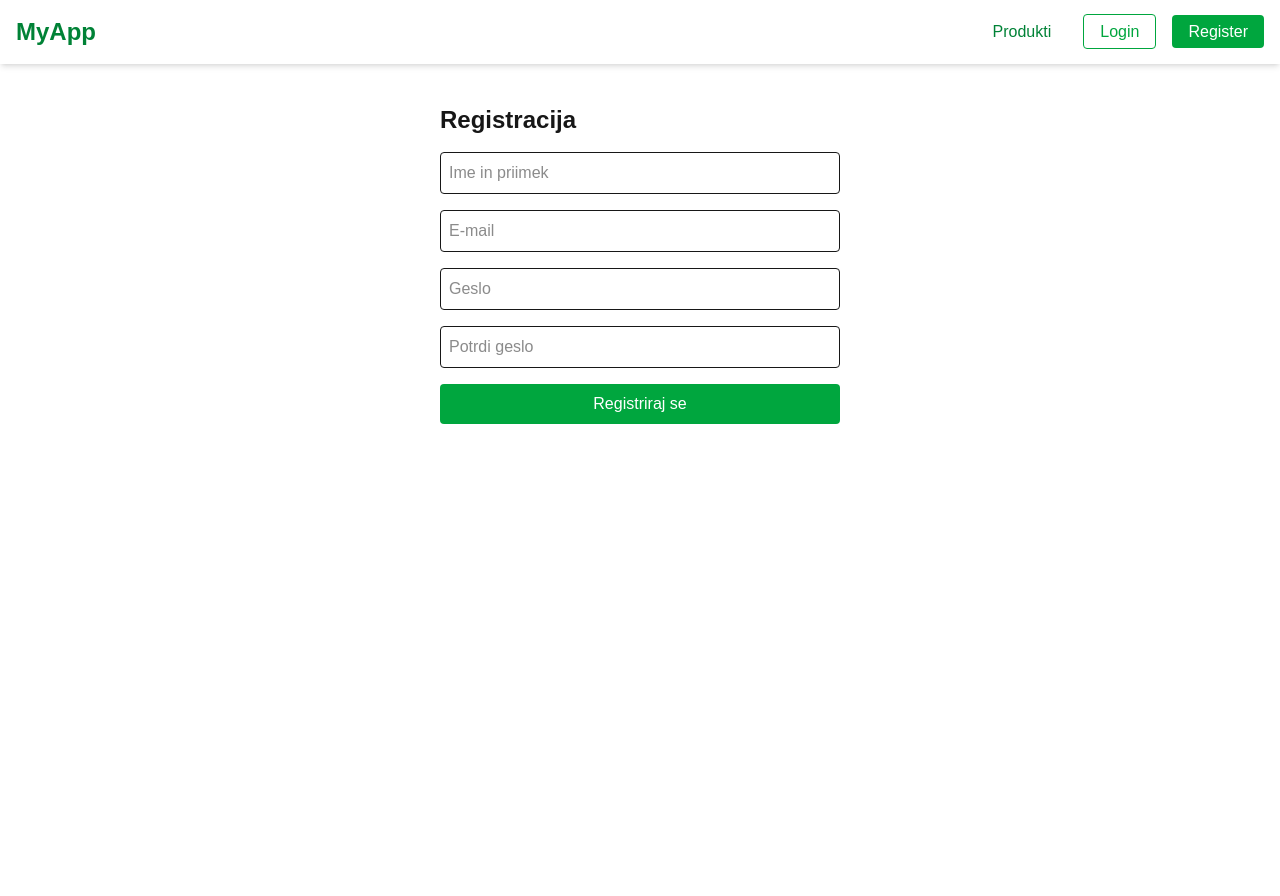
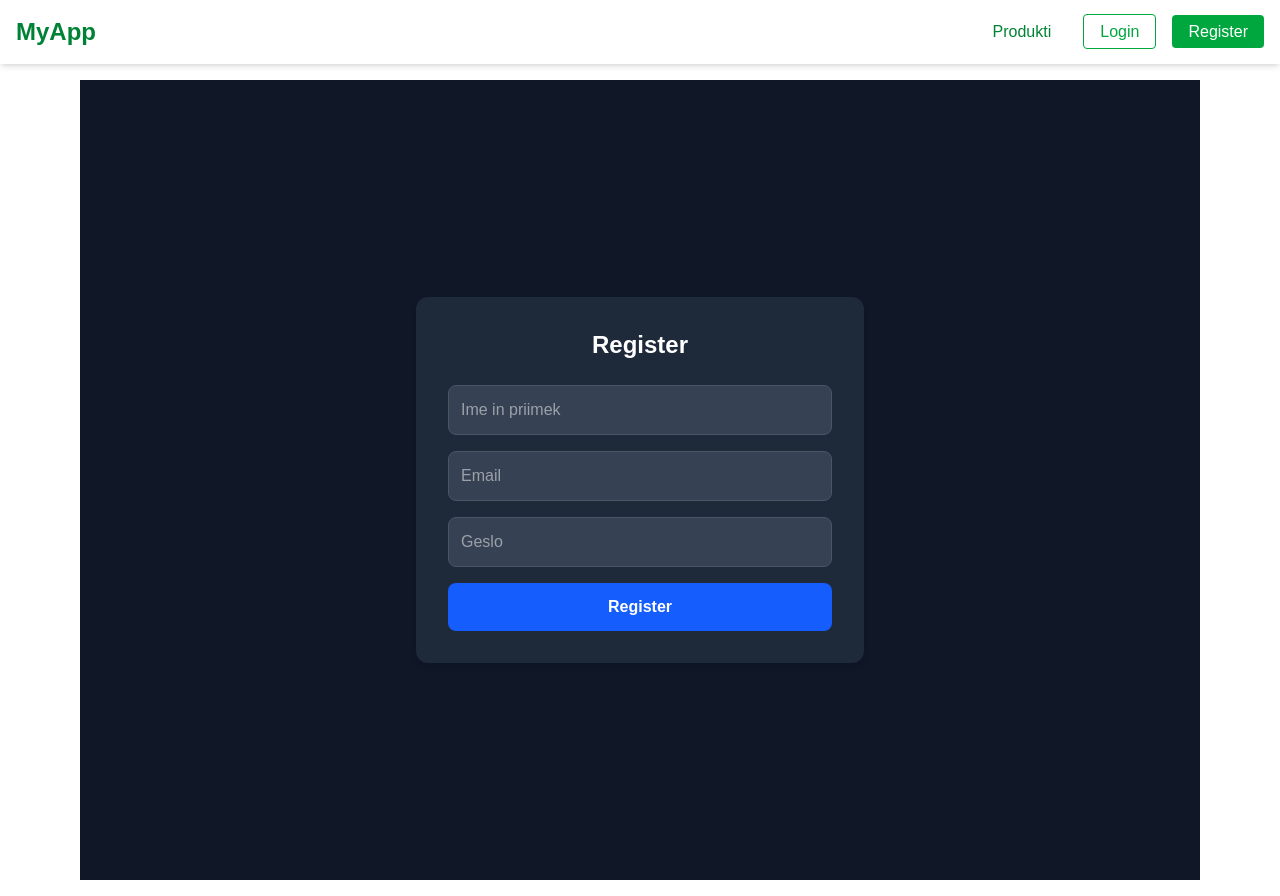
Before and after one commit to TalonBot/LocalLoop, a Next.js app in the folder frontend/: page /register in a window 1280 px wide. Before the commit the page ends 800 px from the top, so only its background shows below. Built offline with nearby package versions, Linux system fonts and the light colour scheme.

Commit message:
Register/Login pages2

```diff
--- a/frontend/src/app/login/page.tsx
+++ b/frontend/src/app/login/page.tsx
@@ -1,54 +1,58 @@
-'use client'; // samo za Next.js App Router
-import { useState } from 'react';
+"use client";
+import { useState } from "react";
+import { useRouter } from "next/navigation";
 
-export default function LoginPage() {
-  const [email, setEmail] = useState('');
-  const [password, setPassword] = useState('');
-  const [error, setError] = useState<string | null>(null);
+export default function Login() {
+  const router = useRouter();
+  const [email, setEmail] = useState("");
+  const [password, setPassword] = useState("");
+  const [error, setError] = useState("");
 
-  const handleLogin = async (e: React.FormEvent) => {
+  const handleLogin = (e: React.FormEvent) => {
     e.preventDefault();
-    setError(null);
+    const savedUser = localStorage.getItem("user");
 
-    const res = await fetch('http://localhost:5000/auth/login', {
-      method: 'POST',
-      headers: { 'Content-Type': 'application/json' },
-      credentials: 'include',
-      body: JSON.stringify({ email, password }),
-    });
+    if (!savedUser) {
+      setError("Uporabnik ni registriran");
+      return;
+    }
 
-    const data = await res.json();
-    if (!res.ok) return setError(data.message || 'Login failed');
-
-    alert('Prijava uspešna!');
-    window.location.href = '/';
+    const user = JSON.parse(savedUser);
+    if (user.email === email && user.password === password) {
+      router.push("/dashboard");
+    } else {
+      setError("Napačen email ali geslo");
+    }
   };
 
   return (
-    <main className="p-6 max-w-md mx-auto">
-      <h1 className="text-2xl font-bold mb-4">Prijava</h1>
-      <form onSubmit={handleLogin} className="flex flex-col gap-4">
+    <div className="min-h-screen flex items-center justify-center bg-gray-900">
+      <div className="bg-gray-800 p-8 rounded-xl shadow-md w-full max-w-md">
+        <h2 className="text-2xl font-bold text-white mb-6 text-center">Prijava</h2>
+        {error && <p className="text-red-500 text-sm mb-4">{error}</p>}
+        <form onSubmit={handleLogin} className="space-y-4">
           <input
+            className="w-full p-3 rounded-lg bg-gray-700 text-white border border-gray-600 focus:outline-none focus:ring-2 focus:ring-blue-500"
             type="email"
-          placeholder="E-mail"
+            placeholder="Email"
             value={email}
-          onChange={e => setEmail(e.target.value)}
-          className="p-2 border rounded"
-          required
+            onChange={(e) => setEmail(e.target.value)}
           />
           <input
+            className="w-full p-3 rounded-lg bg-gray-700 text-white border border-gray-600 focus:outline-none focus:ring-2 focus:ring-blue-500"
             type="password"
             placeholder="Geslo"
             value={password}
-          onChange={e => setPassword(e.target.value)}
-          className="p-2 border rounded"
-          required
+            onChange={(e) => setPassword(e.target.value)}
           />
-        {error && <p className="text-red-500">{error}</p>}
-        <button type="submit" className="bg-blue-600 text-white p-2 rounded">
-          Prijavi se
+          <button
+            type="submit"
+            className="w-full bg-blue-600 hover:bg-blue-700 text-white font-semibold py-3 rounded-lg transition duration-200"
+          >
+           Login
           </button>
         </form>
-    </main>
+      </div>
+    </div>
   );
 }
--- a/frontend/src/app/register/page.tsx
+++ b/frontend/src/app/register/page.tsx
@@ -1,76 +1,65 @@
-'use client';
-import { useState } from 'react';
+"use client";
+import { useState } from "react";
+import { useRouter } from "next/navigation";
 
-export default function RegisterPage() {
-  const [fullName, setFullName] = useState('');
-  const [email, setEmail] = useState('');
-  const [password, setPassword] = useState('');
-  const [passwordConfirm, setPasswordConfirm] = useState('');
-  const [error, setError] = useState<string | null>(null);
+export default function Register() {
+  const router = useRouter();
+  const [fullName, setFullName] = useState("");
+  const [email, setEmail] = useState("");
+  const [password, setPassword] = useState("");
+  const [error, setError] = useState("");
 
-  const handleRegister = async (e: React.FormEvent) => {
+  const handleRegister = (e: React.FormEvent) => {
     e.preventDefault();
-    setError(null);
 
-    if (password !== passwordConfirm) {
-      return setError('Gesli se ne ujemata');
+    if (!fullName || !email || !password) {
+      setError("Vsa polja so obvezna");
+      return;
     }
 
-    const res = await fetch('http://localhost:5000/auth/register', {
-      method: 'POST',
-      headers: { 'Content-Type': 'application/json' },
-      credentials: 'include',
-      body: JSON.stringify({ email, password, full_name: fullName }),
-    });
+    if (password.length < 6) {
+      setError("Geslo mora imeti vsaj 6 znakov");
+      return;
+    }
 
-    const data = await res.json();
-    if (!res.ok) return setError(data.message || 'Registracija ni uspela');
-
-    alert('Registracija uspešna!');
-    window.location.href = '/login';
+    localStorage.setItem("user", JSON.stringify({ fullName, email, password }));
+    router.push("/login");
   };
 
   return (
-    <main className="p-6 max-w-md mx-auto">
-      <h1 className="text-2xl font-bold mb-4">Registracija</h1>
-      <form onSubmit={handleRegister} className="flex flex-col gap-4">
+    <div className="min-h-screen flex items-center justify-center bg-gray-900">
+      <div className="bg-gray-800 p-8 rounded-xl shadow-md w-full max-w-md">
+        <h2 className="text-2xl font-bold text-white mb-6 text-center">Register</h2>
+        {error && <p className="text-red-500 text-sm mb-4">{error}</p>}
+        <form onSubmit={handleRegister} className="space-y-4">
           <input
-          type="text"
+            className="w-full p-3 rounded-lg bg-gray-700 text-white border border-gray-600 focus:outline-none focus:ring-2 focus:ring-blue-500"
             placeholder="Ime in priimek"
             value={fullName}
-          onChange={e => setFullName(e.target.value)}
-          className="p-2 border rounded"
-          required
+            onChange={(e) => setFullName(e.target.value)}
           />
           <input
+            className="w-full p-3 rounded-lg bg-gray-700 text-white border border-gray-600 focus:outline-none focus:ring-2 focus:ring-blue-500"
             type="email"
-          placeholder="E-mail"
+            placeholder="Email"
             value={email}
-          onChange={e => setEmail(e.target.value)}
-          className="p-2 border rounded"
-          required
+            onChange={(e) => setEmail(e.target.value)}
           />
           <input
+            className="w-full p-3 rounded-lg bg-gray-700 text-white border border-gray-600 focus:outline-none focus:ring-2 focus:ring-blue-500"
             type="password"
             placeholder="Geslo"
             value={password}
-          onChange={e => setPassword(e.target.value)}
-          className="p-2 border rounded"
-          required
+            onChange={(e) => setPassword(e.target.value)}
           />
-        <input
-          type="password"
-          placeholder="Potrdi geslo"
-          value={passwordConfirm}
-          onChange={e => setPasswordConfirm(e.target.value)}
-          className="p-2 border rounded"
-          required
-        />
-        {error && <p className="text-red-500">{error}</p>}
-        <button type="submit" className="bg-green-600 text-white p-2 rounded">
-          Registriraj se
+          <button
+            type="submit"
+            className="w-full bg-blue-600 hover:bg-blue-700 text-white font-semibold py-3 rounded-lg transition duration-200"
+          >
+           Register
           </button>
         </form>
-    </main>
+      </div>
+    </div>
   );
 }
```
Lines whose indentation alone changed are shown as unchanged.
